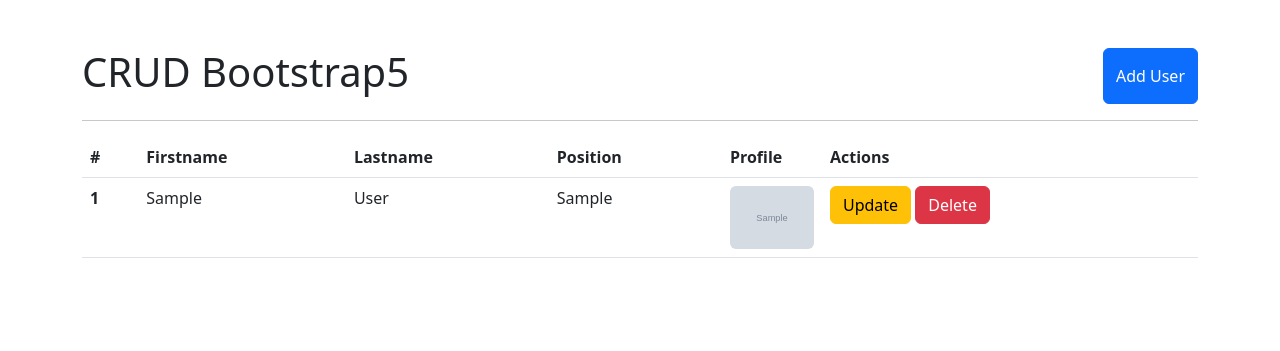
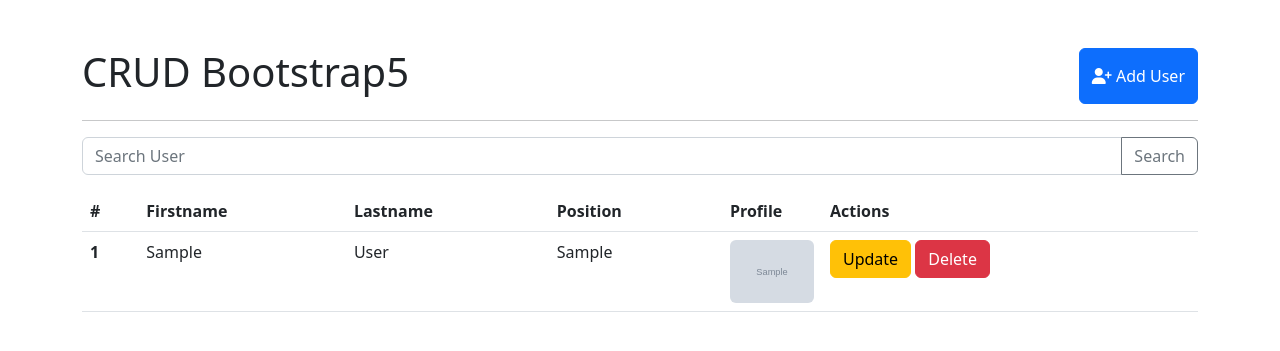
Before and after one commit to Adisak-KS/Mini-project-php-pdo-crud, a PHP site: page / in a window 1280 px wide. Shown: the top 351 px of the page. Run offline with PHP 8.4, Linux system fonts and the light colour scheme; tables that the repository leaves empty or names only in its code hold one stand-in row (values such as "Sample post"); grey boxes marked "Sample" are stand-in pictures; data that the repository does not hold is empty.

Commit message:
Fixed image bug

```diff
--- a/index.php
+++ b/index.php
@@ -1,5 +1,17 @@
 <?php
 require_once 'config/connectdb.php';
+
+if (isset($_GET['delete'])) {
+    $delete_id = $_GET['delete'];
+    $deletestmt = $conn->query("DELETE FROM users WHERE id = $delete_id");
+    $deletestmt->execute();
+
+    if ($deletestmt) {
+        echo "<script>alert('Data has been Deleted Successfully');</script>";
+        $_SESSION['success'] = "Data has been Deleted Successfully";
+        header("refresh:1; url=index.php");
+    }
+}
 ?>
 <!DOCTYPE html>
 <html lang="en">
@@ -10,7 +22,7 @@ require_once 'config/connectdb.php';
     <title>PHP (PDO)</title>
 
     <link href="https://cdn.jsdelivr.net/npm/bootstrap@5.2.3/dist/css/bootstrap.min.css" rel="stylesheet" integrity="sha384-rbsA2VBKQhggwzxH7pPCaAqO46MgnOM80zW1RWuH61DGLwZJEdK2Kadq2F9CUG65" crossorigin="anonymous">
-
+    <link rel="stylesheet" href="https://cdnjs.cloudflare.com/ajax/libs/font-awesome/6.5.1/css/all.min.css" integrity="sha512-DTOQO9RWCH3ppGqcWaEA1BIZOC6xxalwEsw9c2QQeAIftl+Vegovlnee1c9QX4TctnWMn13TZye+giMm8e2LwA==" crossorigin="anonymous" referrerpolicy="no-referrer" />
 </head>
 
 <body>
@@ -40,7 +52,7 @@ require_once 'config/connectdb.php';
                             <label for="Profile" class="col-form-label">Profile : </label>
                             <input type="file" class="form-control" name="profile" id="profileInput" require>
                             <br>
-                            <img width="100%" src="upload/<?php echo $user['profile']; ?>" id="previewProfile" alt="">
+                            <img width="100%" id="previewProfile" alt="">
                         </div>
 
                         <div class="modal-footer">
@@ -61,7 +73,7 @@ require_once 'config/connectdb.php';
                 <h1>CRUD Bootstrap5 </h1>
             </div>
             <div class="col-md-6 d-flex justify-content-end">
-                <button type="button" class="btn btn-primary" data-bs-toggle="modal" data-bs-target="#userModal">Add User</button>
+                <button type="button" class="btn btn-primary" data-bs-toggle="modal" data-bs-target="#userModal"><i class="fa-solid fa-user-plus"></i> Add User</button>
             </div>
         </div>
         <hr>
@@ -72,7 +84,7 @@ require_once 'config/connectdb.php';
                 <?php
                 // แสดง Alert บันทึกสำเร็จ
                 echo $_SESSION['success'];
-                // เมื่อ Refrash หน้าจอให้ Alert หายไป
+                // เมื่อ Refresh หน้าจอให้ Alert หายไป
                 unset($_SESSION['success']);
                 ?>
             </div>
@@ -84,13 +96,19 @@ require_once 'config/connectdb.php';
                 <?php
                 // แสดง Alert บันทึกไม่สำเร็จ
                 echo $_SESSION['error'];
-                // เมื่อ Refrash หน้าจอให้ Alert หายไป
+                // เมื่อ Refresh หน้าจอให้ Alert หายไป
                 unset($_SESSION['error']);
                 ?>
             </div>
         <?php } ?>
 
         <!-- ========== Start Show Users ========== -->
+
+        <div class="input-group mb-3">
+            <input type="text" class="form-control" placeholder="Search User">
+            <button class="btn btn-outline-secondary" type="button" id="search">Search</button>
+        </div>
+
         <table class="table">
             <thead>
                 <tr>
@@ -124,7 +142,7 @@ require_once 'config/connectdb.php';
                             <td width="100px"><img width="100%" src="uploads/<?php echo $user['profile'] ?>" class="rounded" alt=""></td>
                             <td>
                                 <a class="btn btn-warning" href="update.php?id=<?php echo $user['id']; ?>">Update</a>
-                                <a class="btn btn-danger" href="delete.php?id=<?php echo $user['id']; ?>" onclick="return confirm('Are you sure you want to delete?');">Delete</a>
+                                <a class="btn btn-danger" href="?delete=<?php echo $user['id']; ?>" onclick="return confirm('Are you sure you want to delete?');">Delete</a>
                             </td>
                     <?php }
                 }
--- a/insert.php
+++ b/insert.php
@@ -39,14 +39,14 @@
 
                     // หาก Execute เรียบร้อย ไม่มีข้อผิดพลาด
                     if($sql){
-                        $_SESSION["success"] = "Data has been inserted Succesfully";
+                        $_SESSION["success"] = "Data has been inserted Successfully";
                         header("location: index.php");
                     }else{
-                        $_SESSION["error"] = "Data has not been inserted Succesfully";
+                        $_SESSION["error"] = "Data has not been inserted Successfully";
                         header("location: index.php");
                     }
                 }else{
-                    $_SESSION["error"] = "Data has not been inserted Succesfully";
+                    $_SESSION["error"] = "Data has not been inserted Successfully";
                     header("location: index.php");
                 }
             }
```
Also changed, not shown: search.php (added), uploads/1853075123.png (deleted), uploads/2046796765.png (deleted), uploads/304211530.png (deleted), uploads/867402488.png (deleted).
